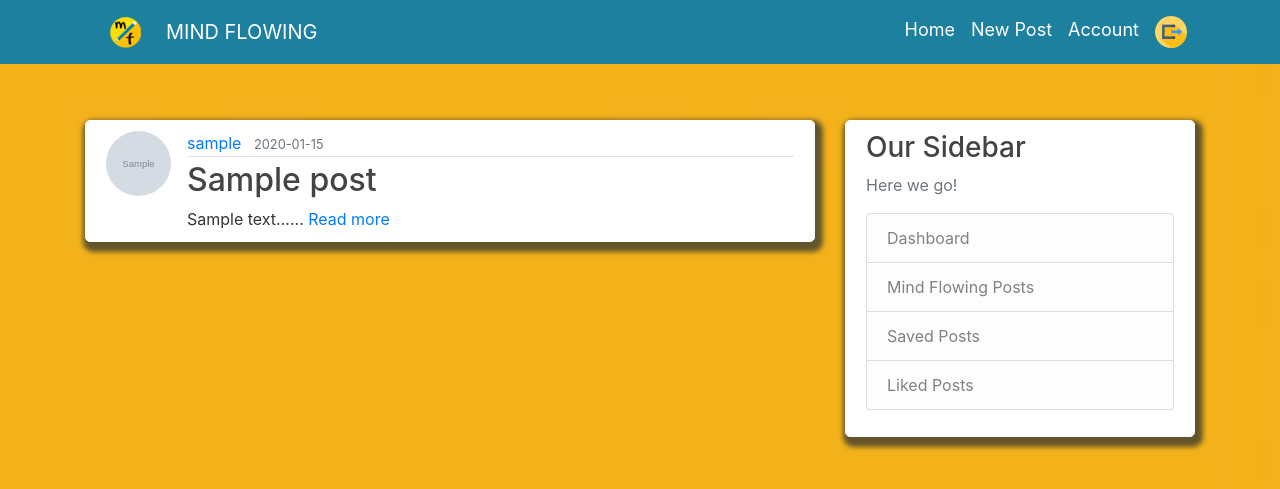
After one commit to Twopersonwork/flaskbloging, a Flask app: a page that uses flaskblog/templates/layout.html in a window 1280 px wide. The commit adds this page. Shown: the top 489 px of the page. Run offline with Flask 2, Linux system fonts and the light colour scheme; a user stored in the database is signed in; tables that the repository leaves empty hold one stand-in row (values such as "Sample post"); grey boxes marked "Sample" are stand-in pictures; some libraries are stand-ins or nearby versions.

Commit message:
added save post and like post

```diff
--- a/flaskblog/routes.py
+++ b/flaskblog/routes.py
@@ -5,7 +5,7 @@ from flask import render_template, url_for, flash, redirect, request, abort,curr
 from flaskblog import app, db, bcrypt, mail
 from flaskblog.forms import (RegistrationForm, LoginForm, UpdateAccountForm,
                              PostForm, RequestResetForm, ResetPasswordForm, PostCommentForm)
-from flaskblog.models import User, Post,PostComment,Follow
+from flaskblog.models import User, Post,PostComment,Follow,PostLike,PostSave
 from flask_login import login_user, current_user, logout_user, login_required
 from flask_mail import Message
 from flaskblog.token import generate_confirmation_token, confirm_token
@@ -61,9 +61,9 @@ def login():
         return redirect(url_for('home'))
     form = LoginForm()
     user = User.query.filter_by(email=form.email.data).first()
-    if form.validate_on_submit() and user.confirmed:
+    if form.validate_on_submit() :
         user = User.query.filter_by(email=form.email.data).first()
-        if user and bcrypt.check_password_hash(user.password, form.password.data):
+        if user and user.confirmed and bcrypt.check_password_hash(user.password, form.password.data):
             login_user(user, remember=form.remember.data)
             next_page = request.args.get('next')
             return redirect(next_page) if next_page else redirect(url_for('home'))
@@ -168,7 +168,9 @@ def new_post():
 def post(post_id):
     post = Post.query.get_or_404(post_id)
     form = PostCommentForm()
-    return render_template('post.html', title=post.title, post=post,form=form)
+    image = url_for('static', filename='post_pics/' + post.image)
+
+    return render_template('post.html', title=post.title, post=post,form=form,image=image)
 
 @app.route("/post/<int:post_id>/comment", methods=['GET', 'POST'])
 @login_required
@@ -209,6 +211,9 @@ def update_post(post_id):
         abort(403)
     form = PostForm()
     if form.validate_on_submit():
+        if form.photo.data:
+            picture_file = save_images(form.photo.data)
+            post.image = picture_file
         post.title = form.title.data
         post.content = form.content.data
         db.session.commit()
@@ -217,8 +222,10 @@ def update_post(post_id):
     elif request.method == 'GET':
         form.title.data = post.title
         form.content.data = post.content
+    image = url_for('static', filename='post_pics/' + post.image)
+
     return render_template('create_post.html', title='Update Post',
-                           form=form, legend='Update Post')
+                           form=form, legend='Update Post',image=image,post=post)
 
 @app.route("/post/<int:post_id>/delete", methods=['POST'])
 @login_required
@@ -249,6 +256,19 @@ def like_action(post_id, action):
         current_user.unlike1_post(post)
         db.session.commit()
     return redirect(request.referrer)
+
+@app.route('/save/<int:post_id>/<action>')
+@login_required
+def save_action(post_id, action):
+    post = Post.query.filter_by(id=post_id).first_or_404()
+    if action == 'save':
+        current_user.save_post(post)
+        db.session.commit()
+    if action == 'unsave':
+        current_user.unsave_post(post)
+        db.session.commit()
+    return redirect(request.referrer)
+
 
 
 
@@ -382,3 +402,24 @@ def unfollow(username):
     db.session.commit()
     flash('You are not following {}.'.format(username),'success')
     return redirect(url_for('user_posts',username=username))
+
+@app.route('/like/<username>', methods=['GET'])
+@login_required
+def like_post(username):
+    user =User.query.filter_by(username=username).first()
+    if user == current_user:
+        postlike = (db.session.query(PostLike.post_id).filter(PostLike.user_id==user.id))
+        posts = (db.session.query(Post).filter(Post.id.in_(postlike)).all())
+
+    return render_template('like_post.html', posts=posts,user=user)
+
+
+@app.route('/save/<username>', methods=['GET'])
+@login_required
+def save_post(username):
+    user =User.query.filter_by(username=username).first()
+    if user == current_user:
+        postsave = (db.session.query(PostSave.post_id).filter(PostSave.user_id==user.id))
+        posts = (db.session.query(Post).filter(Post.id.in_(postsave)).all())
+
+    return render_template('save_post.html', posts=posts,user=user)
--- a/flaskblog/templates/create_post.html
+++ b/flaskblog/templates/create_post.html
@@ -1,8 +1,10 @@
 {% extends "layout.html" %}
 {% block content %}
 <div class="content-section">
+
     <form method="POST" action="" enctype="multipart/form-data">
         {{ form.hidden_tag() }}
+
         <fieldset class="form-group">
             <legend class="border-bottom mb-4">{{ legend }}</legend>
             <div class="form-group">
--- a/flaskblog/templates/layout.html
+++ b/flaskblog/templates/layout.html
@@ -13,6 +13,7 @@
   <link rel="stylesheet" type="text/css" href="{{ url_for('static', filename='main.css') }}">
   <!-- fontawsome Link -->
   <link rel="stylesheet" href="https://cdnjs.cloudflare.com/ajax/libs/font-awesome/4.7.0/css/font-awesome.min.css">
+
   <link href="https://fonts.googleapis.com/css2?family=Balsamiq+Sans&display=swap" rel="stylesheet">
   <link href="https://fonts.googleapis.com/css2?family=Shadows+Into+Light&display=swap" rel="stylesheet">
   {% if title %}
@@ -83,11 +84,14 @@
 
 
 
-              <a class="list-group-item list-group-item-light" href="{{url_for('user_posts',username='Prachi')}}">Mind
+              <a class="list-group-item list-group-item-light"
+                href="{{url_for('user_posts',username='mind flowing blog')}}">Mind
                 Flowing Posts</a>
 
-              <li class="list-group-item list-group-item-light">Saved Posts</li>
-              <li class="list-group-item list-group-item-light">Liked Posts</li>
+              <a class="list-group-item list-group-item-light"
+                href="{{url_for('save_post',username=current_user.username)}}">Saved Posts</a>
+              <a class="list-group-item list-group-item-light"
+                href="{{url_for('like_post',username=current_user.username)}}">Liked Posts</a>
               {% endif %}
             </ul>
           </p>
@@ -112,6 +116,7 @@
   <script src="{{ url_for('static',filename='read.js') }}"></script>
   <script src="//cdnjs.cloudflare.com/ajax/libs/socket.io/2.2.0/socket.io.js"
     integrity="sha256-yr4fRk/GU1ehYJPAs8P4JlTgu0Hdsp4ZKrx8bDEDC3I=" crossorigin="anonymous"></script>
+  <script src="https://kit.fontawesome.com/2f3b662a80.js" crossorigin="anonymous"></script>
 
 
 
--- /dev/null
+++ b/flaskblog/templates/save_post.html
@@ -0,0 +1,41 @@
+{% extends "layout.html" %}
+{% block content %}
+
+
+
+{% if posts %}
+{% for post in posts %}
+
+
+<article class="media content-section">
+    <img class="rounded-circle article-img"
+        src="{{ url_for('static', filename='profile_pics/' + post.author.image_file) }}">
+    <div class="media-body">
+        <div class="article-metadata">
+            <a class="mr-2"
+                href="{{ url_for('user_posts', username=post.author.username) }}">{{ post.author.username }}</a>
+            <small class="text-muted">{{ post.date_posted.strftime('%Y-%m-%d') }}</small>
+        </div>
+
+        <h2><a class="article-title" href="{{ url_for('post', post_id=post.id) }}">{{ post.title }}</a></h2>
+
+        <span class="article-content">
+            <span class=" mt-3">{{post.content| truncate(300) | safe }}.....</span>
+
+            <a href="{{url_for('post',post_id=post.id)}}">Read more</a></span>
+
+
+    </div>
+
+</article>
+
+
+
+{% endfor %}
+{% else %}
+<h3 style="text-align: center;">You haven't saved any post yet!</h3>
+{% endif %}
+
+
+
+{% endblock content %}
```
Also changed, not shown: flaskblog/models.py (+35 -1 lines), flaskblog/templates/home.html (+20 -3 lines), flaskblog/templates/like_post.html (added, +39 -0 lines), flaskblog/templates/post.html (+7 -0 lines), flaskblog/templates/user_posts.html (+20 -5 lines), flaskblog/site.db, flaskblog/static/post_pics/065be977d6d557cbebf8.jpeg (added), flaskblog/static/post_pics/34cd44beebab3b6f0a62.jpeg (added), flaskblog/static/post_pics/3849e16bff8b10b8760e.jpeg (added), flaskblog/static/post_pics/5380f5c61f368ec046b7.jpeg (added), flaskblog/static/post_pics/d18dbbe92073a1405f59.jpeg (added), flaskblog/static/post_pics/fd2e878f7f0ca85a9cfd.jpeg (added). Lines whose indentation alone changed are shown as unchanged.
